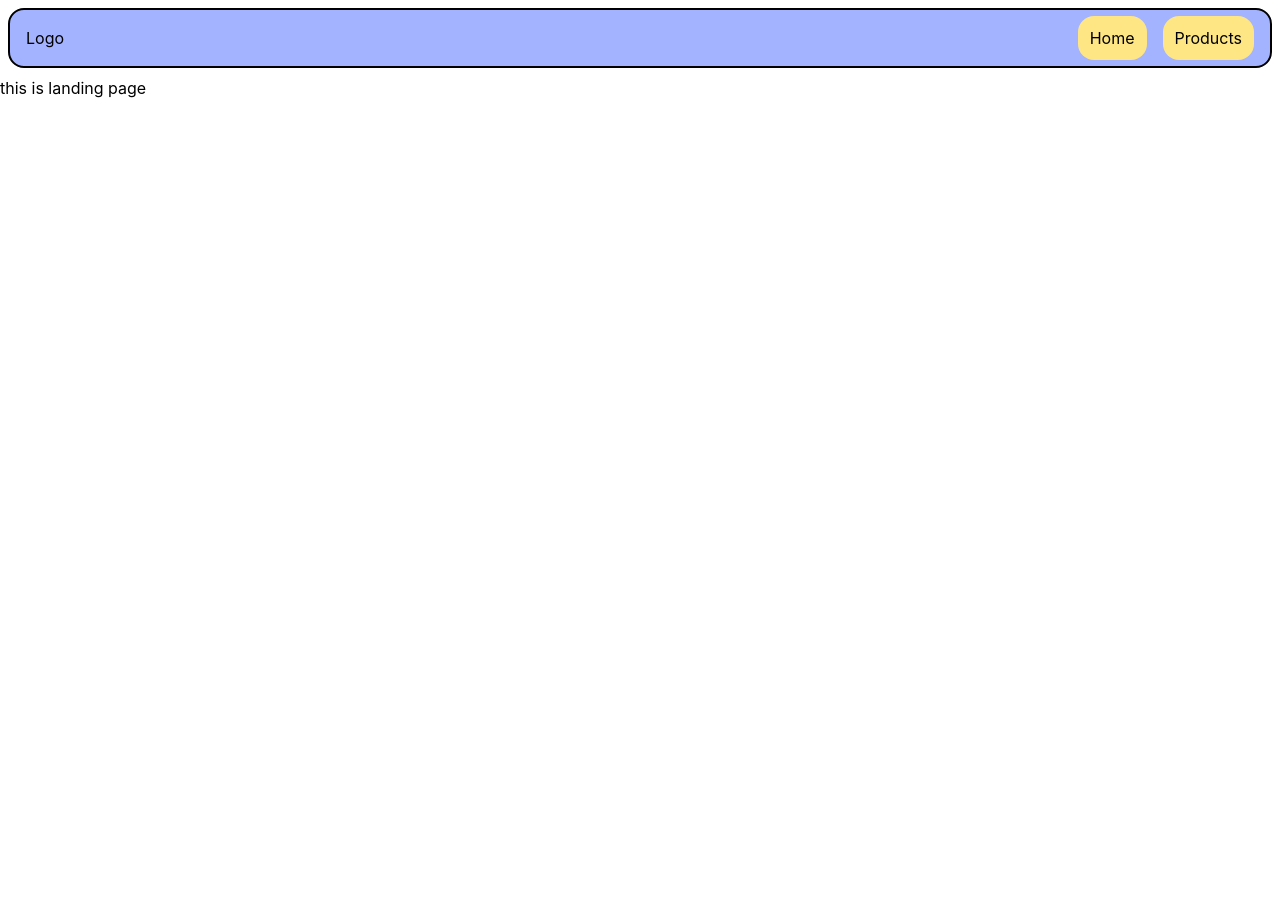
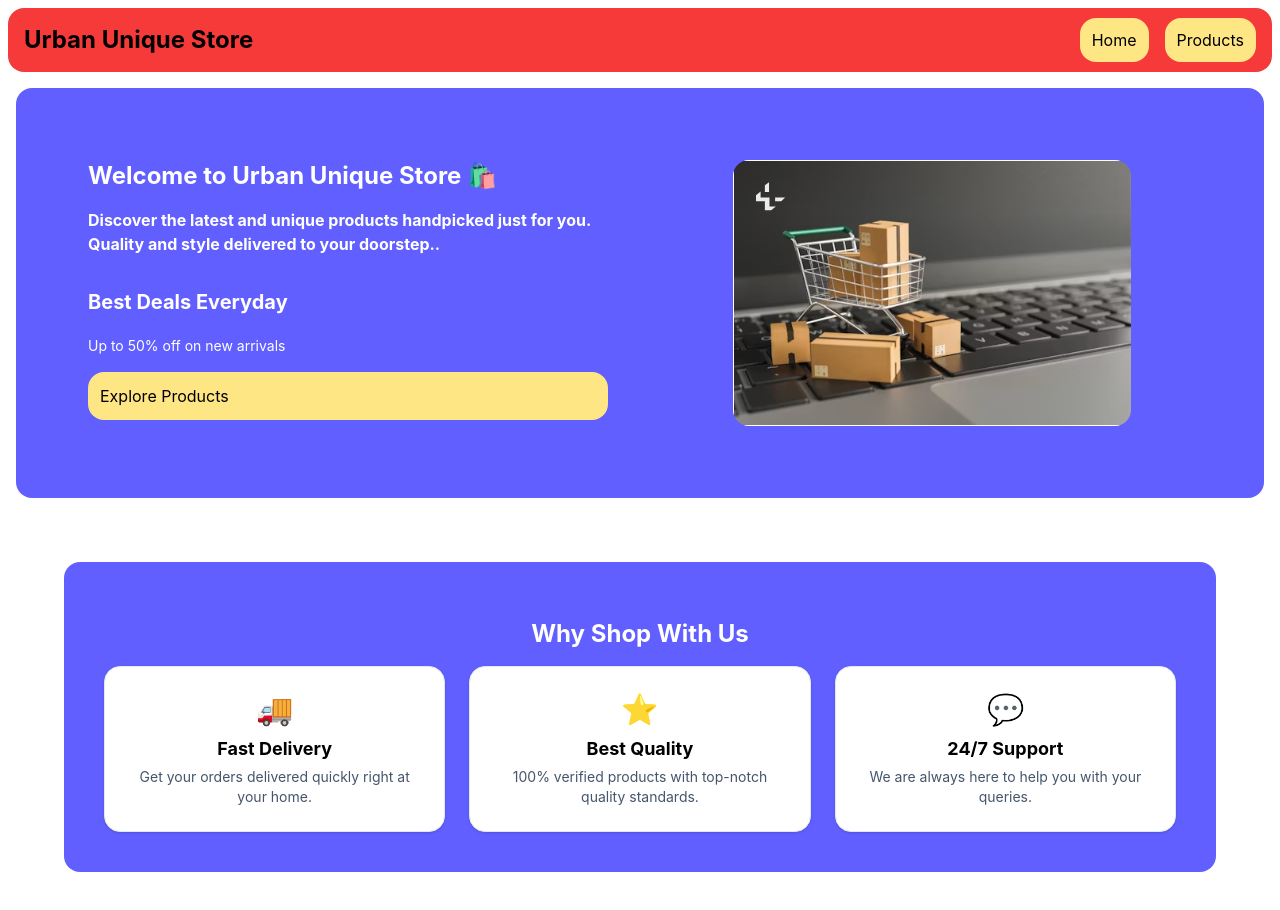
Before and after one commit to Ahsan24688/React-Practice, a React (Vite) app in the folder R-Firebase/R-FIREBASE/: page / in a window 1280 px wide. Shown: the top 910 px of the page. Before the commit the page ends 800 px from the top, so only its background shows below. Built offline with nearby package versions, Linux system fonts and the light colour scheme.

Commit message:
React Firebase

```diff
--- /dev/null
+++ b/R-Firebase/R-FIREBASE/src/components/Context.jsx
@@ -0,0 +1,33 @@
+import React from 'react'
+import { useState, useEffect, createContext } from 'react'
+
+export const CartContext = createContext()
+
+const ContextProvider = ({children}) => {
+
+    let [cart, setCart] = useState(()=>{
+        let cart = localStorage.getItem("cart");
+        return cart ? JSON.parse(cart) : [];
+    });
+
+    useEffect(() =>{
+        localStorage.setItem("cart", JSON.stringify(cart));
+    }, [cart]);
+
+    let addToCart = (item) => {
+      let itemindex = cart.find((item)=> item.id === id);
+      if(itemindex){
+        setCart(
+          cart.map((item) => item.id ===id ? {...item, quantity: item.quantity + 1} : item)
+        )
+      }
+    }
+
+  return (
+    <div>
+
+    </div>
+  )
+}
+
+export default Context
--- a/R-Firebase/R-FIREBASE/src/components/Itemcard.jsx
+++ b/R-Firebase/R-FIREBASE/src/components/Itemcard.jsx
@@ -7,9 +7,7 @@ import { collection, addDoc, db, getDocs, doc, updateDoc, deleteDoc } from "../d
 const Itemcard = (props) => {
 
   return (
-    <div className='flex flex-col gap-3 m-2 p-4 rounded-2xl bg-indigo-300 w-72 shadow-md relative'>
-
-      <button className='absolute top-3 right-3 bg-amber-200 p-2 rounded-2xl'> Cart </button>
+    <div className='flex flex-col gap-3 m-2 p-4 rounded-2xl bg-[#739BF8] w-72 shadow-md'>
 
       <div className='w-full h-48 bg-indigo-200 overflow-hidden rounded-xl flex items-center justify-center p-4'>
         <img src={props.imageurl} alt="img" className='w-full h-full object-contain cursor-pointer hover:scale-105 transition-transform duration-300' />
@@ -21,13 +19,20 @@ const Itemcard = (props) => {
         <p>Price: {props.Price}</p>
       </div>
 
-      <div className='m-1 p-1 flex justify-end'>
-        <button className='bg-amber-200 p-2 rounded-2xl px-4'
-          onClick={() => props.onEdit(props.id)}>Edit</button>
+      <div className='flex justify-between items-center bg-amber-300 rounded-2xl p-2'>
+        <botton className='bg-amber-200 p-2 rounded-2xl px-4'>Cart</botton>
 
-        <button className='bg-amber-200 p-2 rounded-2xl px-4'
-          onClick={() => props.deleteproduct(props.id)}>Delete</button>
+        <div className='flex gap-2'>
+          <button className='bg-amber-200 p-2 rounded-2xl px-4'
+            onClick={() => props.onEdit(props.id)}>Edit</button>
+
+          <button className='bg-amber-200 p-2 rounded-2xl px-4'
+            onClick={() => props.deleteproduct(props.id)}>Delete</button>
+        </div>
+
       </div>
+
+
 
     </div>
   )
--- a/R-Firebase/R-FIREBASE/src/components/Navbar.jsx
+++ b/R-Firebase/R-FIREBASE/src/components/Navbar.jsx
@@ -6,8 +6,8 @@ import Products from '../pages/Products'
 const Navbar = () => {
   return (
     <div>
-      <nav className='flex justify-between items-center m-2 p-4 rounded-2xl border-2 bg-indigo-300'>
-        <h1>Logo</h1>
+      <nav className='flex justify-between items-center m-2 p-4 rounded-2xl bg-[#F63A3A]'>
+        <h1 className='text-2xl font-bold'>Urban Unique Store</h1>
         <ul className='flex gap-4 justify-center items-center'>
           <li>
             <NavLink to="/" className={'bg-amber-200 p-3 rounded-2xl'}>Home</NavLink>
--- a/R-Firebase/R-FIREBASE/src/pages/Landing.jsx
+++ b/R-Firebase/R-FIREBASE/src/pages/Landing.jsx
@@ -1,12 +1,46 @@
 import React from 'react'
 import Navbar from '../components/Navbar'
+import { Link } from 'react-router'
+import img from '../image/storepic.png'
 
 const Landing = () => {
   return (
-    <div>
-      {/* <Navbar /> */}
-      this is landing page
-    </div>
+    <>
+      <div className='bg-indigo-500 rounded-2xl m-4 p-10 flex justify-between md:flex-row'>
+        <div className='flex flex-col gap-4 justify-start  m-8 w-1/2'>
+          <h1 className='text-2xl text-white font-bold'>Welcome to Urban Unique Store 🛍️</h1>
+          <p className='text-1xl text-white font-bold'>Discover the latest and unique products handpicked just for you. Quality and style delivered to your doorstep..</p>
+          <h3 className='text-xl text-white font-bold mt-4'>Best Deals Everyday</h3>
+          <p className='text-sm  text-white mt-1'>Up to 50% off on new arrivals</p>
+          <Link to="/Products" className='bg-amber-200 p-3 rounded-2xl hover:bg-amber-300 w:md-w-1/2'>Explore Products</Link>
+        </div>
+        <div className='flex flex-col gap-4 justify-center items-center m-8 w-1/2'>
+          <img src={img} alt="img" className='rounded-2xl' />
+        </div>
+      </div>
+      <div className='bg-indigo-500 m-16 p-10 flex flex-col justify-center rounded-2xl'>
+        <h2 className='text-2xl text-white font-bold m-4 text-center'>Why Shop With Us</h2>
+        <div className='grid grid-cols-1 md:grid-cols-3 gap-6'>
+          <div className='bg-white p-6 rounded-2xl shadow-sm border border-slate-200 text-center'>
+            <div className='text-3xl mb-2'>🚚</div>
+            <h3 className='font-bold text-lg mb-1'>Fast Delivery</h3>
+            <p className='text-sm text-slate-600'>Get your orders delivered quickly right at your home.</p>
+          </div>
+
+          <div className='bg-white p-6 rounded-2xl shadow-sm border border-slate-200 text-center'>
+            <div className='text-3xl mb-2'>⭐</div>
+            <h3 className='font-bold text-lg mb-1'>Best Quality</h3>
+            <p className='text-sm text-slate-600'>100% verified products with top-notch quality standards.</p>
+          </div>
+
+          <div className='bg-white p-6 rounded-2xl shadow-sm border border-slate-200 text-center'>
+            <div className='text-3xl mb-2'>💬</div>
+            <h3 className='font-bold text-lg mb-1'>24/7 Support</h3>
+            <p className='text-sm text-slate-600'>We are always here to help you with your queries.</p>
+          </div>
+        </div>
+      </div>
+    </>
   )
 }
 
--- a/R-Firebase/R-FIREBASE/src/pages/Products.jsx
+++ b/R-Firebase/R-FIREBASE/src/pages/Products.jsx
@@ -63,8 +63,11 @@ const Products = () => {
 
     return (
         <>
-            <div className='flex justify-between items-center m-2 p-4 rounded-2xl border-2 bg-indigo-300'>
-                <h1>Products</h1>
+            <div className='flex justify-between items-center m-2 p-4 rounded-2xl bg-[#F77171]'>
+                <div>
+                <h1 className='text-2xl font-bold'>Products</h1>
+                <p className='text-black font-bold'> Explore our wide range of products</p>
+                </div>
                 <button onClick={() => setOpenmodal(true)} className='p-2 bg-amber-200 hover:bg-amber-300 rounded-2xl shadow-md'>+ Add Product</button>
             </div>
             {
@@ -75,14 +78,17 @@ const Products = () => {
             }
             {
                 (loading) ?
-                    <div className='flex flex-wrap justify-center items-center rounded-2xl m-2 p-2 bg-indigo-500'>
-                        {[...Array(3)].map((index) => (
+                    <div className='flex flex-wrap justify-center items-center rounded-2xl m-2 p-2 bg-[#FECD76]'>
+                        {[...Array(2)].map((index) => (
                             <Skeleton key={index} />
                         ))}
 
                     </div>
                     :
-                    <div className='flex flex-wrap justify-center items-center rounded-2xl m-2 p-2  bg-indigo-500'>
+                    <div className='flex flex-wrap justify-center items-center rounded-2xl m-2 p-2  bg-[#FECD76]'>
+                        <div className='flex justify-start items-center w-full'>
+                            <input type="text" placeholder='Search Products' className=' m-2 rounded-2xl bg-white p-2' />
+                        </div>
                         {
                             (getdata.length > 0) && (
                                 getdata.map((data, index) => {
```
Also changed, not shown: R-Firebase/R-FIREBASE/src/image/storepic.png (added). Lines whose indentation alone changed are shown as unchanged.
